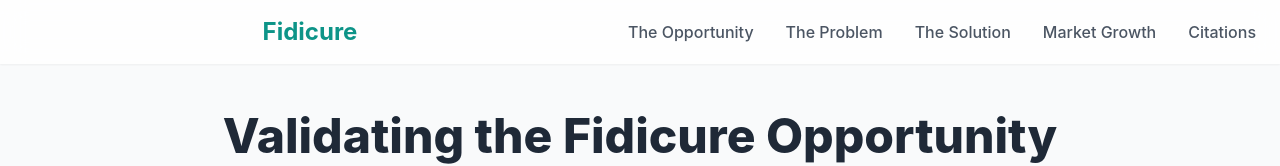
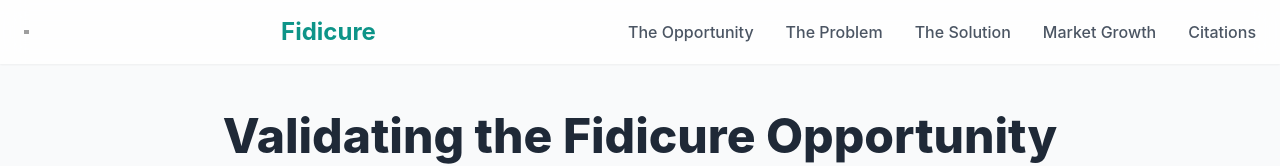
Before and after one commit to rezchef/marketanalysis.github.io, a plain HTML site: page index.html in a window 1280 px wide. Shown: the top 166 px of the page. Drawn offline with nearby package versions, Linux system fonts and the light colour scheme; grey boxes are pictures that could not be loaded.

Commit message:
Update index.html

```diff
--- a/index.html
+++ b/index.html
@@ -61,7 +61,7 @@
 
     <header class="bg-white/80 backdrop-blur-md sticky top-0 z-50 shadow-sm">
         <nav class="container mx-auto px-6 py-4 flex justify-between items-center">
-            <a src="logo.png"><a/>
+            <img src="logo.png" alt="logo" width="5" height="5">
             <h1 class="text-2xl font-bold text-teal-600">Fidicure</h1>
             <div class="hidden md:flex space-x-8">
                 <a href="#opportunity" class="text-gray-600 nav-link font-medium">The Opportunity</a>
```
